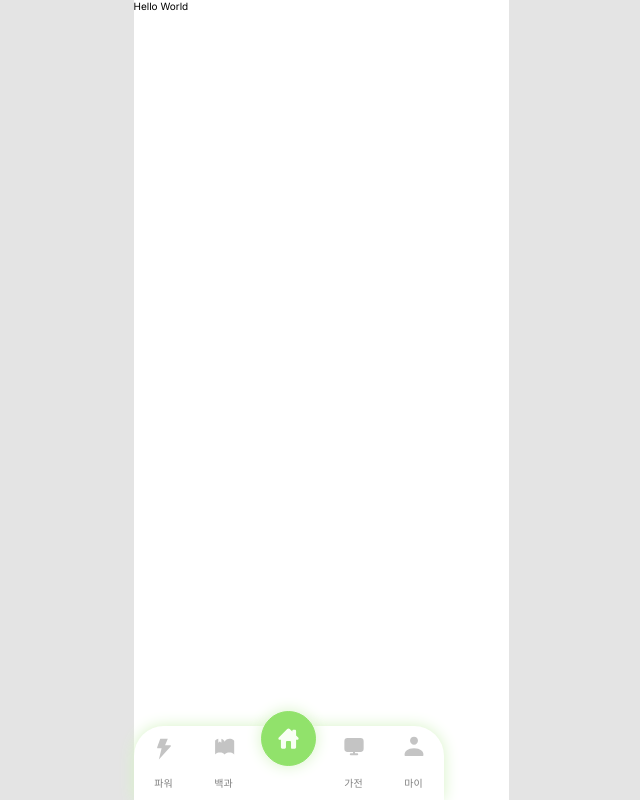
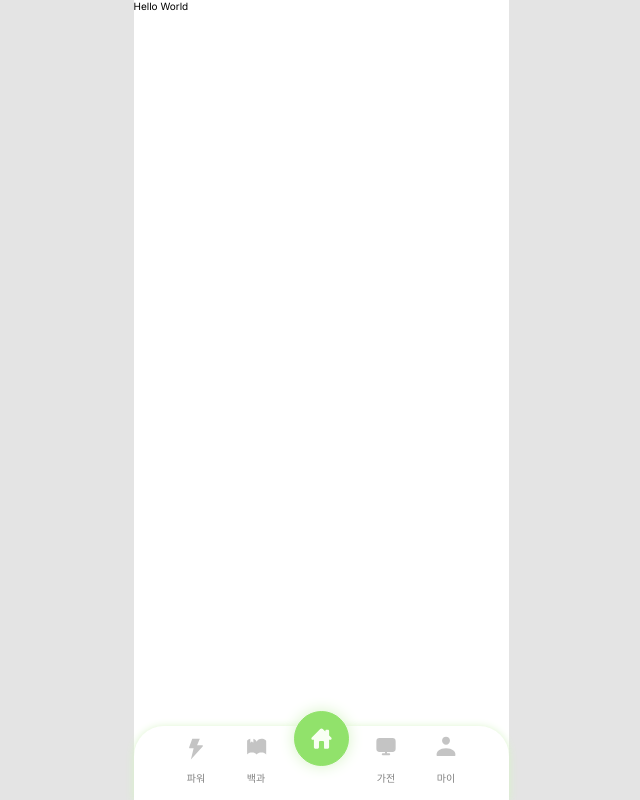
Before and after one commit to GreenSpark-greenspark/greenspark-frontend, a Next.js app: page / in a window 1280 px wide. Shown: the whole page, without its empty margins (319-959 px from the left). Built offline with nearby package versions, Linux system fonts and the light colour scheme.

Commit message:
fix: 하단바 em, rem 정리

```diff
--- a/src/components/bottomNav.module.css
+++ b/src/components/bottomNav.module.css
@@ -1,15 +1,19 @@
 .navContainer {
   background-color: #fff;
-  box-shadow: 0px 0px 15px 0px var(--Main-Color, #d7f3c6);
-  height: 7.4rem;
-  border-radius: 30px 30px 0px 0px;
+  box-shadow: 0 0.1rem 0.8rem 0 #d7f3c6;
+  height: 74px;
+  border-radius: 3em 3em 0 0;
   display: flex;
   justify-content: center;
   align-items: center;
   position: fixed;
   bottom: 0;
+  left: 0;
+  right: 0;
+  margin: 0 auto;
+  max-width: 375px;
+  width: 100%;
   z-index: 1000;
-  /* max-width: 37.5rem; */
 }
 
 .navBtn {
@@ -24,7 +28,7 @@
 
 .menuName {
   position: relative;
-  top: -1rem;
+  top: -1.5rem;
   width: 2rem;
   font-size: 1rem;
   font-weight: 500;
@@ -46,7 +50,7 @@
   position: relative;
   top: -2.5rem;
   background-color: white;
-  border: #91e26b 1px solid;
+  border: #91e26b 0.1em solid;
   display: flex;
   width: 5.3rem;
   height: 5.3rem;
@@ -58,7 +62,7 @@
 
 .menuHomeActive {
   background-color: #91e26b;
-  box-shadow: 0px 0px 15px 0px #d7f3c6;
+  box-shadow: 0 0 1.5rem 0 #d7f3c6;
 }
 
 .NavIcon {
```
